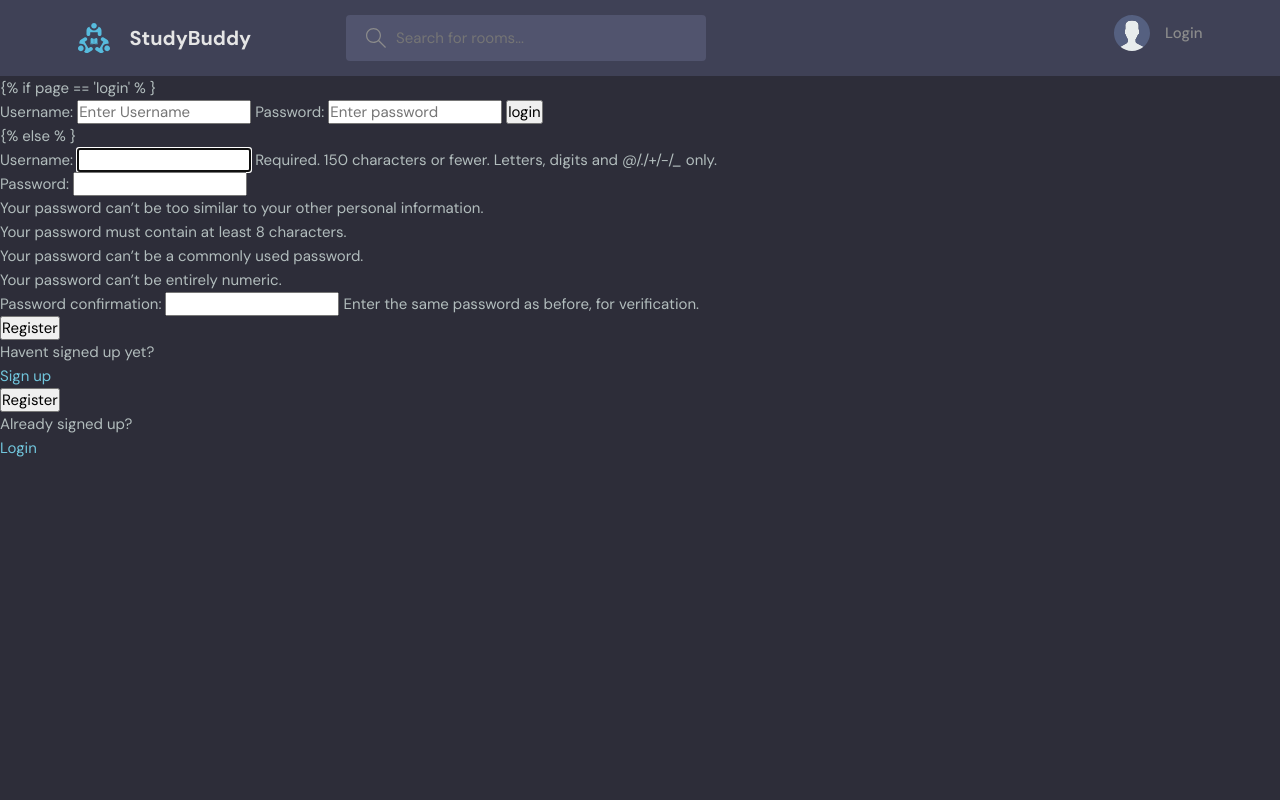
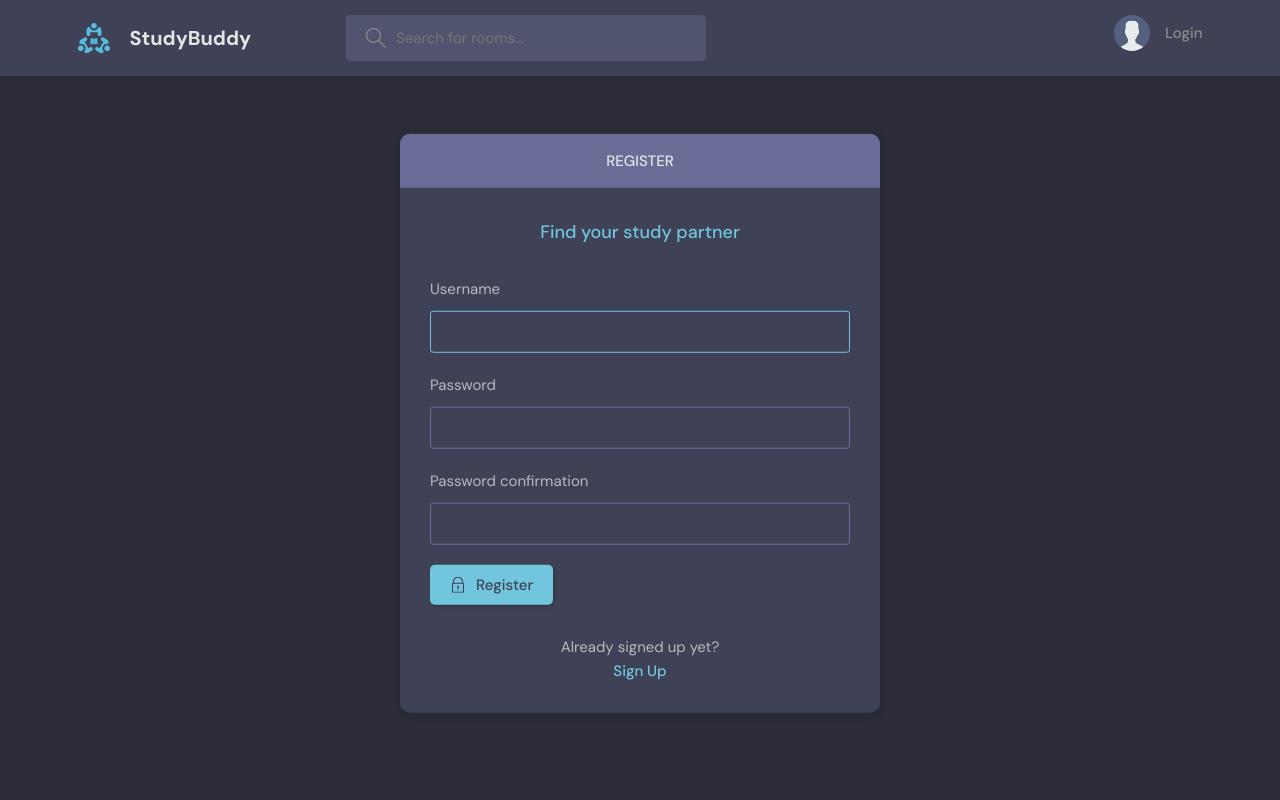
Before and after one commit to tracecapel/Django-Tutorial, a Django app: page /register/ in a window 1280 px wide. Run offline with Django 5.2, Linux system fonts and the light colour scheme.

Commit message:
5:32:00 Commit

```diff
--- a/base/templates/base/login_register.html
+++ b/base/templates/base/login_register.html
@@ -1,39 +1,97 @@
-{% extends 'main.html' %} {% block content %} {% if page == 'login' % }
+{% extends 'main.html' %}
 
-<div>
-  <form method="POST" action="">
-    {% csrf_token %}
+{% block content %}
+<main class="auth layout">
 
-    <label>Username:</label>
-    <input type="text" name="username" placeholder="Enter Username" />
+  {% if page == 'login' %}
+  <div class="container">
+    <div class="layout__box">
+      <div class="layout__boxHeader">
+        <div class="layout__boxTitle">
+          <h3>Login</h3>
+        </div>
+      </div>
+      <div class="layout__body">
+        <h2 class="auth__tagline">Find your study partner</h2>
 
-    <label>Password:</label>
-    <input type="password" name="password" placeholder="Enter password" />
+        <form class="form" action="" method="POST">
+          {% csrf_token %}
+          <div class="form__group form__group">
+            <label for="room_name">Email</label>
+            <input id="username" name="email" type="email" placeholder="e.g. dennis_ivy@email.com />
+          </div>
+          <div class=" form__group">
+            <label for="password">Password</label>
+            <input id="password" name="password" type="password"
+              placeholder="&bull;&bull;&bull;&bull;&bull;&bull;&bull;&bull;" />
+          </div>
 
-    <input type="submit" value="login" />
-  </form>
-</div>
-{% else % }
-<div>
-  <form method="POST" action="">
-    {% csrf_token %} {{form.as_p}}
+          <button class="btn btn--main" type="submit">
+            <svg version="1.1" xmlns="http://www.w3.org/2000/svg" width="32" height="32" viewBox="0 0 32 32">
+              <title>lock</title>
+              <path
+                d="M27 12h-1v-2c0-5.514-4.486-10-10-10s-10 4.486-10 10v2h-1c-0.553 0-1 0.447-1 1v18c0 0.553 0.447 1 1 1h22c0.553 0 1-0.447 1-1v-18c0-0.553-0.447-1-1-1zM8 10c0-4.411 3.589-8 8-8s8 3.589 8 8v2h-16v-2zM26 30h-20v-16h20v16z">
+              </path>
+              <path
+                d="M15 21.694v4.306h2v-4.306c0.587-0.348 1-0.961 1-1.694 0-1.105-0.895-2-2-2s-2 0.895-2 2c0 0.732 0.413 1.345 1 1.694z">
+              </path>
+            </svg>
 
-    <input type="submit" value="Register" />
-  </form>
+            Login
+          </button>
+        </form>
 
-  <p>Havent signed up yet?</p>
-  <a href="{% url 'register' %}">Sign up</a>
-</div>
+        <div class="auth__action">
+          <p>Haven't signed up yet?</p>
+          <a href="{% url 'register' %}" class="btn btn--link">Sign Up</a>
+        </div>
+      </div>
+    </div>
+  </div>
+  {% else %}
+  <div class="container">
+    <div class="layout__box">
+      <div class="layout__boxHeader">
+        <div class="layout__boxTitle">
+          <h3>Register</h3>
+        </div>
+      </div>
+      <div class="layout__body">
+        <h2 class="auth__tagline">Find your study partner</h2>
 
-<div>
-  <form method="POST" action="">
-    {% csrf_token %}
+        <form class="form" action="" method="POST">
+          {% csrf_token %}
 
-    <input type="submit" value="Register" />
-  </form>
+          {% for field in form %}
+          <div class="form__group form__group">
+            <label for="room_name">{{field.label}}</label>
+            {{field}}
+          </div>
+          {% endfor %}
 
-  <p>Already signed up?</p>
-  <a href="{% url 'login' %}">Login</a>
-</div>
 
+          <button class="btn btn--main" type="submit">
+            <svg version="1.1" xmlns="http://www.w3.org/2000/svg" width="32" height="32" viewBox="0 0 32 32">
+              <title>lock</title>
+              <path
+                d="M27 12h-1v-2c0-5.514-4.486-10-10-10s-10 4.486-10 10v2h-1c-0.553 0-1 0.447-1 1v18c0 0.553 0.447 1 1 1h22c0.553 0 1-0.447 1-1v-18c0-0.553-0.447-1-1-1zM8 10c0-4.411 3.589-8 8-8s8 3.589 8 8v2h-16v-2zM26 30h-20v-16h20v16z">
+              </path>
+              <path
+                d="M15 21.694v4.306h2v-4.306c0.587-0.348 1-0.961 1-1.694 0-1.105-0.895-2-2-2s-2 0.895-2 2c0 0.732 0.413 1.345 1 1.694z">
+              </path>
+            </svg>
+
+            Register
+          </button>
+        </form>
+
+        <div class="auth__action">
+          <p>Already signed up yet?</p>
+          <a href="{% url 'login' %}" class="btn btn--link">Sign Up</a>
+        </div>
+      </div>
+    </div>
+  </div>
+  {% endif %}
+</main>
 {% endblock content %}
--- a/base/templates/base/room_form.html
+++ b/base/templates/base/room_form.html
@@ -24,6 +24,7 @@
       <div class="layout__body">
         <form class="form" action="" method="POST">
           {% csrf_token %}
+
           <div class="form__group">
             <label for="room_name">Room Name</label>
             <input
--- a/base/urls.py
+++ b/base/urls.py
@@ -12,4 +12,6 @@
     path('update-room/<str:pk>/', views.updateRoom, name="update-room"),
     path('delete-room/<str:pk>/', views.deleteRoom, name="delete-room"),
     path('delete-message/<str:pk>/', views.deleteMessage, name="delete-message"),
+
+    path('update-user/', views.updateUser, name="update-user")
 ]
--- a/base/views.py
+++ b/base/views.py
@@ -9,7 +9,7 @@
 
 from .models import Room, Topic, Message
 
-from .forms import RoomForm
+from .forms import RoomForm, UserForm
 
 # Create your views here.
 
@@ -216,4 +216,22 @@
 
 
     context = {'user': user}
-    return render(request, 'base/profile.html', context)
+    return render(request, 'C:/Users/trace/studybud/base/templates/base/profile.html', context)
+
+
+
+@login_required
+def updateUser(request):
+    user = request.user
+    form = UserForm(instance=request.user)
+
+
+    if request.method == 'POST':
+
+        form = UserForm(request.POST, instance=user)
+
+        if form.is_valid():
+            form.save()
+            redirect('user-profile', pk=user.id)
+
+    return render(request, 'C:/Users/trace/studybud/base/templates/base/update-user.html')
--- a/templates/navbar.html
+++ b/templates/navbar.html
@@ -33,7 +33,7 @@
       <!-- Logged In -->
       {% if request.user.is_authenticated %}
       <div class="header__user">
-        <a href="profile.html">
+        <a href="{% url 'user-profile' user.id %}">
           <div class="avatar avatar--medium active">
             <img src="https://randomuser.me/api/portraits/men/37.jpg" />
           </div>
@@ -66,7 +66,7 @@
       {% endif %}
 
       <div class="dropdown-menu">
-        <a href="settings.html" class="dropdown-link"
+        <a href="{% url 'update-user' %}" class="dropdown-link"
           ><svg
             version="1.1"
             xmlns="http://www.w3.org/2000/svg"
```
Also changed, not shown: base/forms.py (+8 -0 lines), base/templates/base/delete.html (+33 -8 lines), base/templates/base/delete_old.html (added, +12 -0 lines), base/templates/base/login_register_old.html (added, +39 -0 lines), base/templates/base/update-user.html (added, +56 -0 lines), db.sqlite3.
